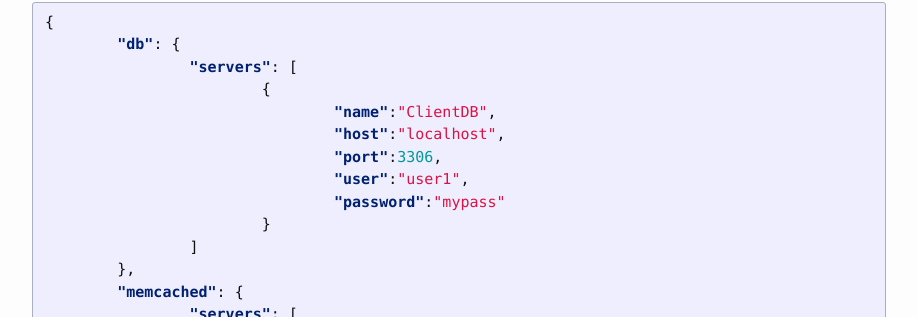
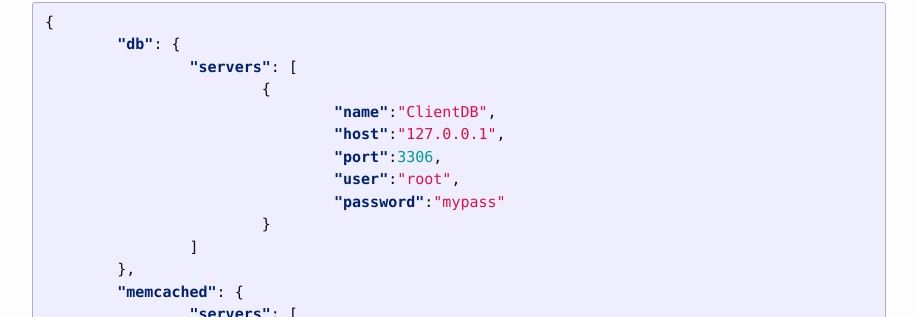
Before and after one commit to SeldonIO/seldonio.github.com, a Jekyll site: the page built from iris-demo.md, in a window 1280 px wide and 900 px high, scrolled down 5806 px. Shown: the part 135-452 px from the top of the window, without its empty margins (181-1098 px from the left). Built offline with Jekyll 4.4.1, drawn with Linux system fonts in a browser that asks for light colours.

Commit message:
mysql creds fixed for AMI

```diff
--- a/iris-demo.md
+++ b/iris-demo.md
@@ -260,9 +260,9 @@ First add a new client "iris" to the server by editing the server_config.json.
 		"servers": [
 			{
 				"name":"ClientDB",
-				"host":"localhost",
+				"host":"127.0.0.1",
 				"port":3306,
-				"user":"user1",
+				"user":"root",
 				"password":"mypass"
 			}
 		]
```
